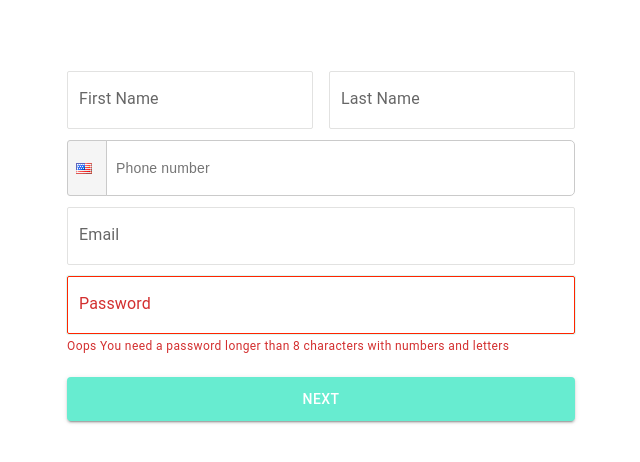
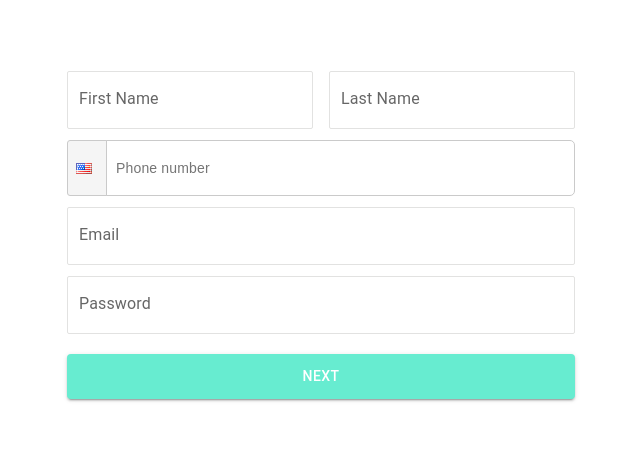
Before and after one commit to hussainMansoor876/React-Typescript, a React (Create React App) app: page / in a window 1280 px wide. Shown: the top 462 px of the page, without its empty margins (319-959 px from the left). Built offline with nearby package versions, Linux system fonts and the light colour scheme.

Commit message:
password validation

```diff
--- a/src/Components/Auth/Signup.tsx
+++ b/src/Components/Auth/Signup.tsx
@@ -48,7 +48,7 @@ const Signup = () => {
 
     setLoading(true)
 
-    const apiUrl: string = window?.location?.hostname === 'localhost' ? 'http://localhost:4000': 'https://node-app-2srt3mou6a-uc.a.run.app'
+    const apiUrl: string = window?.location?.hostname === 'localhost' ? 'http://localhost:4000' : 'https://node-app-2srt3mou6a-uc.a.run.app'
 
     axios.post(`${apiUrl}/api/auth/signup`, obj)
       .then((res) => {
@@ -158,8 +158,8 @@ const Signup = () => {
           inputProps={{
             className: `${isClicked && firstName !== '' && lastName !== '' && phoneNumber !== '' && email !== '' && password === '' && 'validate-input'}`
           }}
-          helperText={!regexCondition.test(password) ? 'Oops You need a password longer than 8 characters with numbers and letters' : null}
-          error={!regexCondition.test(password) ? true : false}
+          helperText={password === '' ? null : !regexCondition.test(password) ? 'Oops You need a password longer than 8 characters with numbers and letters' : null}
+          error={password === '' ? false : !regexCondition.test(password) ? true : false}
           onChange={(e) => setPassword(e.target.value)}
           style={{ marginTop: 11 }}
         />
```
